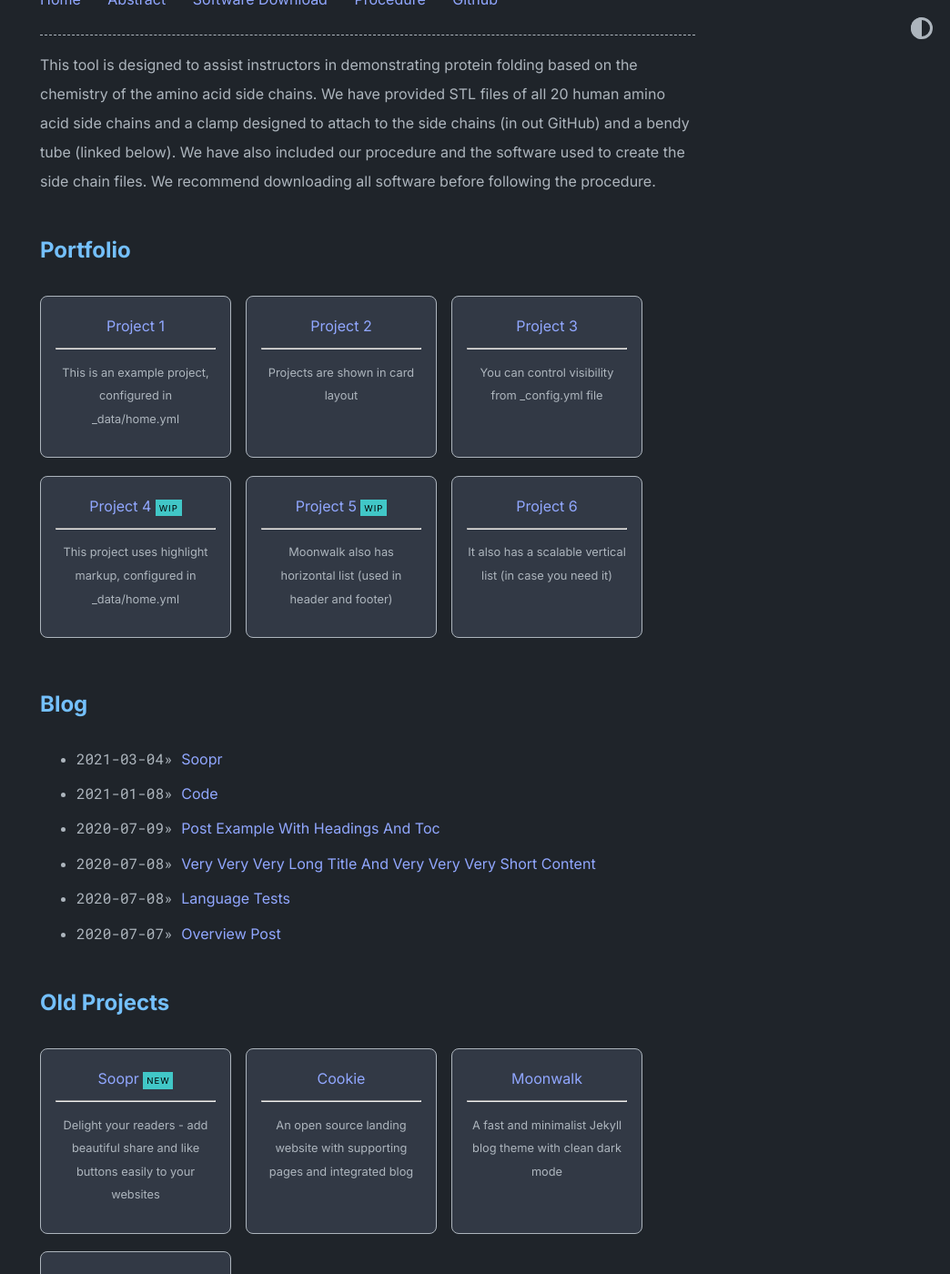
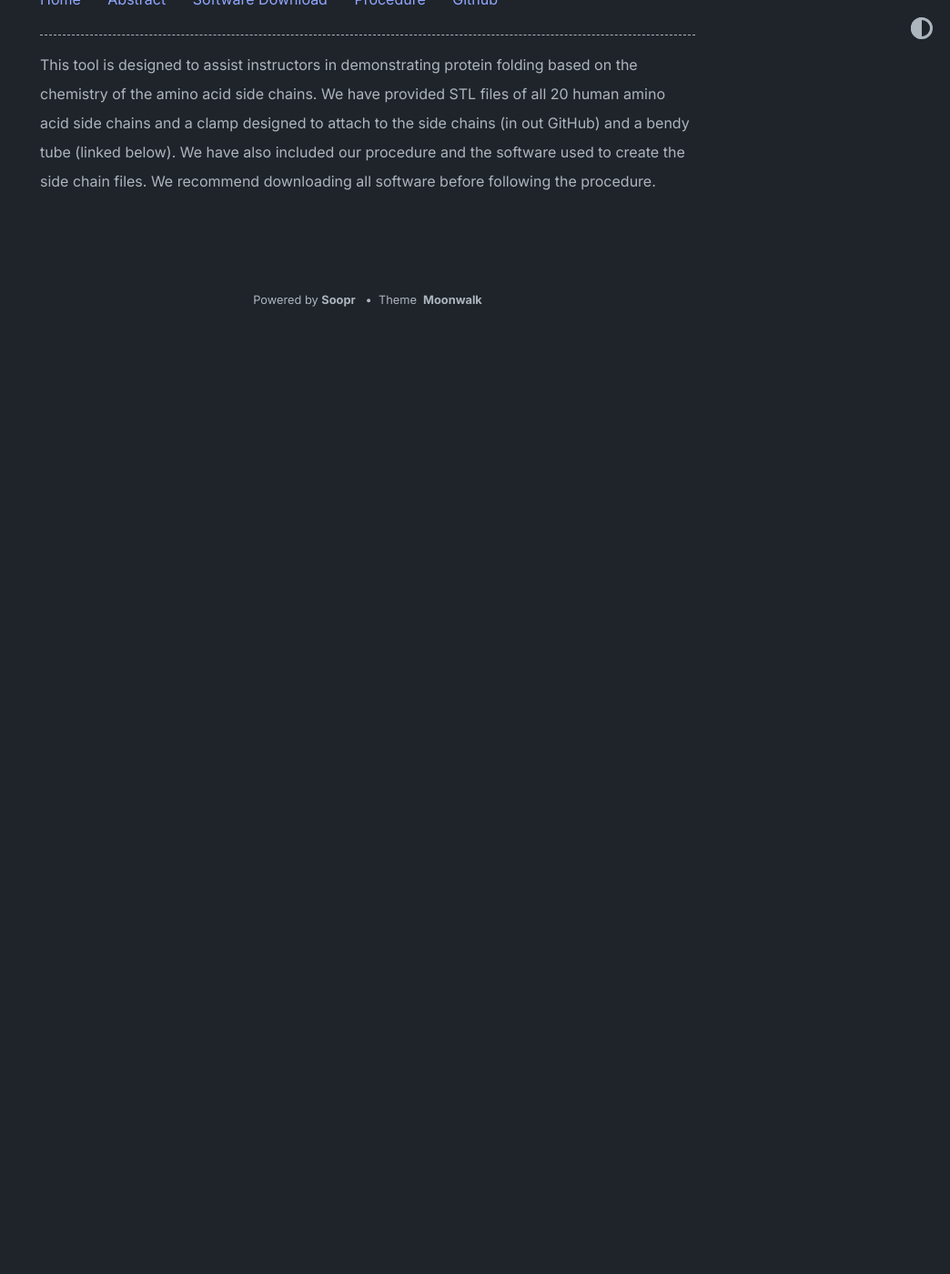
Before and after one commit to KatESaeed/3D-Protein-Folding-Tool-Website, a Jekyll site: the page built from index.md, in a window 1280 px wide and 1400 px high, scrolled down 194 px. Shown: the whole window at 91% size, without its empty margins (236-1280 px from the left). Built offline with Jekyll 4.4.1, drawn with Linux system fonts in a browser that asks for light colours; after the commit the page ends 900 px from its top, so only the background shows below that; some of the changed text lies outside the part shown.

Commit message:
Update _config.yml

```diff
--- a/_config.yml
+++ b/_config.yml
@@ -22,12 +22,12 @@ theme_config:
   show_footer: false # show footer links in home page,add in _data/home.yml
   show_copyright: false # show copyright notice in footer
   # following keys are using to create home layout
-  show_projects: true # show projects as cards, add in _data/home.yml
-  show_blog: true # show blog posts added in _posts
-  show_old_projects: true # show old projects as cards, add in _data/home.yml
+  show_projects: false # show projects as cards, add in _data/home.yml
+  show_blog: false # show blog posts added in _posts
+  show_old_projects: false # show old projects as cards, add in _data/home.yml
   show_misc_list: false # show generic vertical list for misc details, add _data/home.yml
-  show_reading_time: true # show number of words and reading time in the blog posts
-  show_tags: true # show tags in a blog posts
+  show_reading_time: false # show number of words and reading time in the blog posts
+  show_tags: false # show tags in a blog posts
   # options for "home" page
   home:
     title_projects: Portfolio
```
